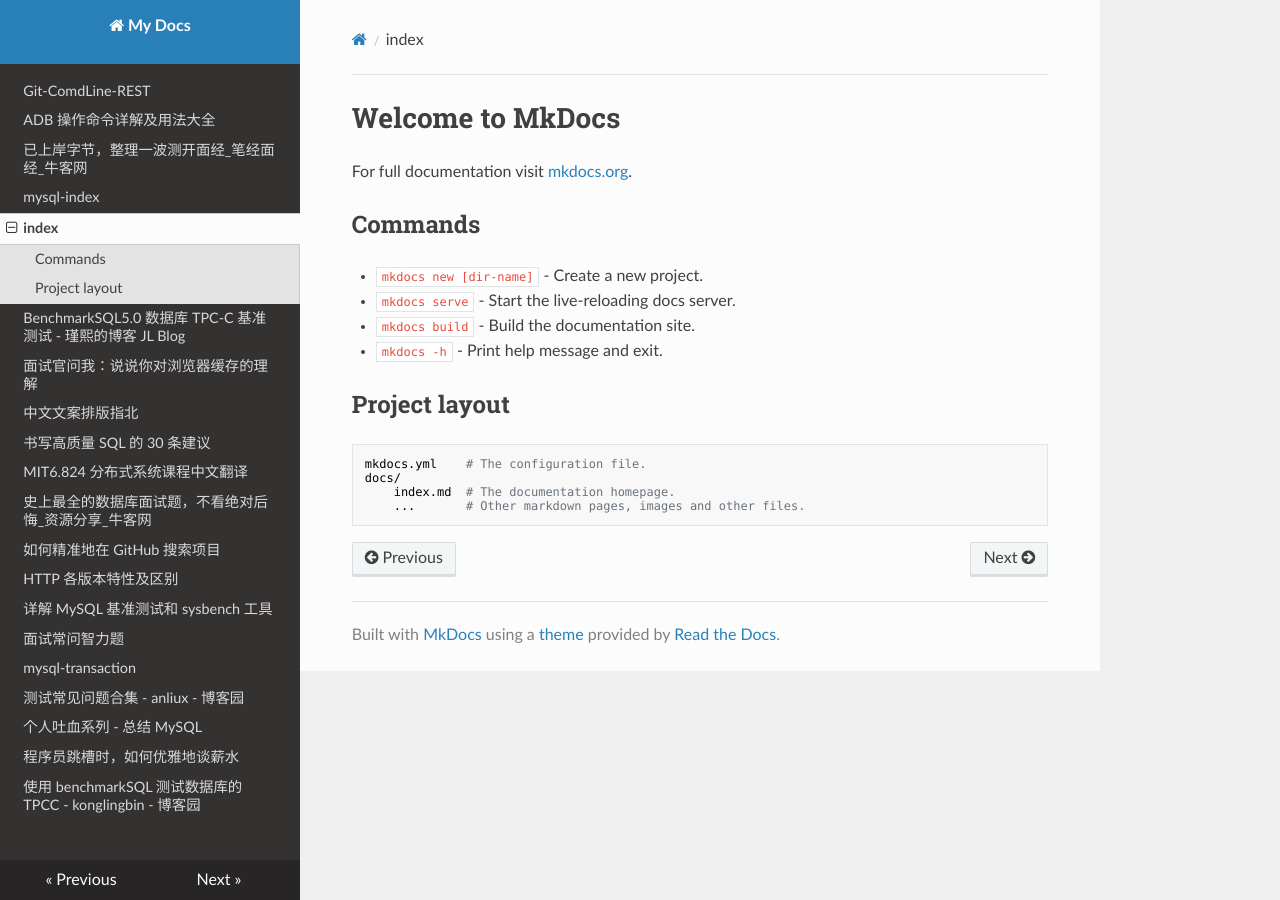
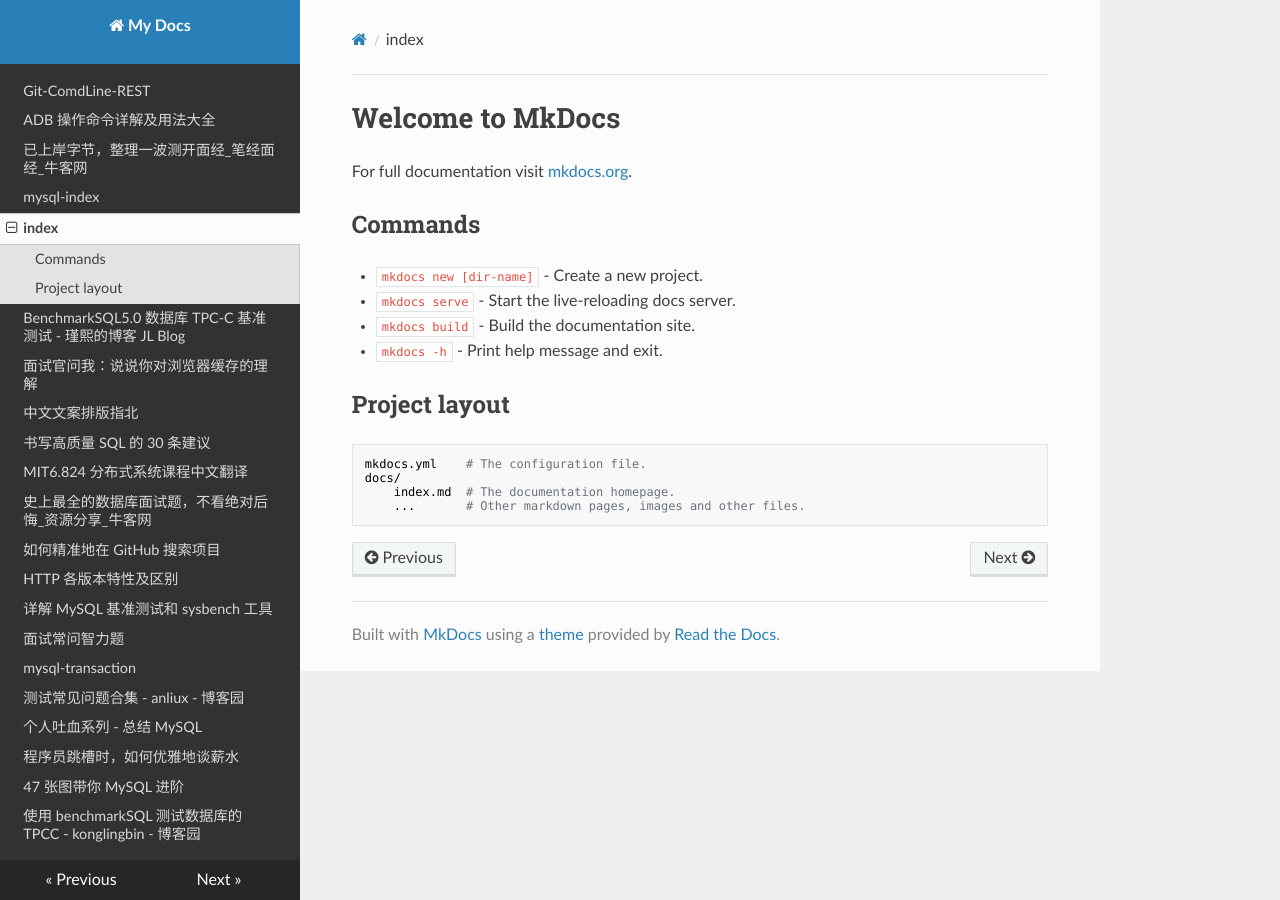
Before and after one commit to WadeStack/test, an MkDocs documentation site: the page built from docs/index.md, in a window 1280 px wide. Built offline with MkDocs 1.6.1, drawn with Linux system fonts in a browser that asks for light colours; nearby versions of some CDN libraries; old or Windows-style settings are respelled for this version of MkDocs.

Commit message:
:memo: mkdocs update

```diff
--- a/mkdocs.yml
+++ b/mkdocs.yml
@@ -21,4 +21,5 @@
     - 测试常见问题合集 - anliux - 博客园: 测试常见问题合集 - anliux - 博客园.md
     - 个人吐血系列 - 总结 MySQL: 个人吐血系列 - 总结 MySQL.md
     - 程序员跳槽时，如何优雅地谈薪水: 程序员跳槽时，如何优雅地谈薪水.md
+    - 47 张图带你 MySQL 进阶: 47 张图带你 MySQL 进阶.md
     - 使用 benchmarkSQL 测试数据库的 TPCC - konglingbin - 博客园: 使用 benchmarkSQL 测试数据库的 TPCC - konglingbin - 博客园.md
```
